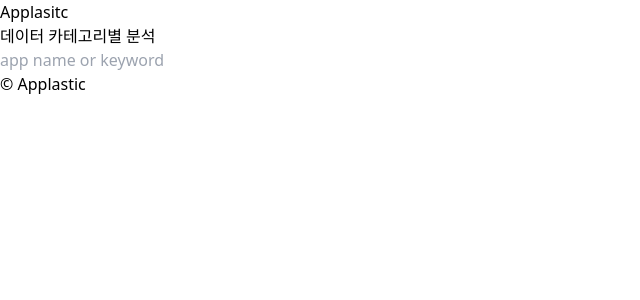
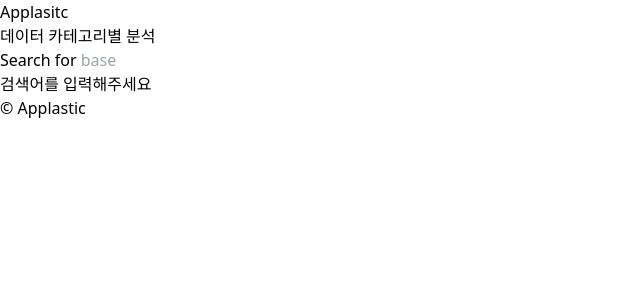
Before and after one commit to ssbinn/applastic-django, a Django app: template templates/apps/app_list.html in a window 1280 px wide. Shown: the top 300 px of the page, without its empty margins (0-640 px from the left). Run offline with Django 3.2, Linux system fonts and the light colour scheme; the template is opened without the code that fills it, so the values that code supplies are empty; some libraries are stand-ins or nearby versions.

Commit message:
기초적인 검색 기능 구현

```diff
--- a/apps/urls.py
+++ b/apps/urls.py
@@ -7,7 +7,7 @@
     path("", views.home, name="home"),
     path("apps/", views.all_apps, name="apps"),
     path("tag/<str:tag>/", views.tag, name="tag"),
-    path("search/<str:keyword>/", views.search, name="search"),
+    path("search/", views.search, name="search"),
     path("apps/<str:id>/", views.app_detail, name="detail"),
     path("analysis/", views.analysis, name="analysis"),
 ]  # url dispatcher
--- a/templates/apps/app_list.html
+++ b/templates/apps/app_list.html
@@ -8,7 +8,7 @@
 
     <!-- search -->
 
-    {% if answer %}
+    {% if keyword %}
         <h2>{{keyword}}를 검색함</h2>
 
         {% for ans in answer %}
@@ -19,8 +19,11 @@
             </ul>
         {% endfor %}
 
+    {% else %}
+        <h2>검색어를 입력해주세요</h2>
+
         <!-- pagination -->
-        <h5>
+        <!-- <h5>
             {% if answer.has_previous %}
                 <a href="?page={{answer.previous_page_number}}">Previous</a>
             {% endif %}
@@ -30,7 +33,7 @@
             {% if answer.has_next %}
                 <a href="?page={{answer.next_page_number}}">Next</a>
             {% endif %}
-        </h5>
+        </h5> -->
     {% endif %}
 
     <!-- tags -->
--- a/templates/base.html
+++ b/templates/base.html
@@ -14,11 +14,14 @@
 <body>
     <header>
         {% include "partials/nav.html"%}
+        <!-- 사이트 모든 곳에 네비게이션 바에 검색창을 둘 건데, 메인 페이지(home.html) 정가운데에 눈에 띄는 검색창을 두고싶어서 form을 base.html에 두고, home.html에서 아래의 form을 사용하지 않고 다른 form을 작성함-->
         {% block search-bar %}
-            <form method="get" action="{% url 'apps:search' 'keyword' %}">
+            <form method="post" action="{% url 'apps:search' %}">
+                {% csrf_token %}
                 <div>
                 <p>
-                    <input name="app" placeholder="app name or keyword" />
+                    <label for="app_name">Search for</label>
+                    <input name="searched" placeholder="base" />
                 </p>
                 </div>
             </form>
```
Also changed, not shown: apps/views.py (+18 -10 lines), templates/home.html (+5 -2 lines).
